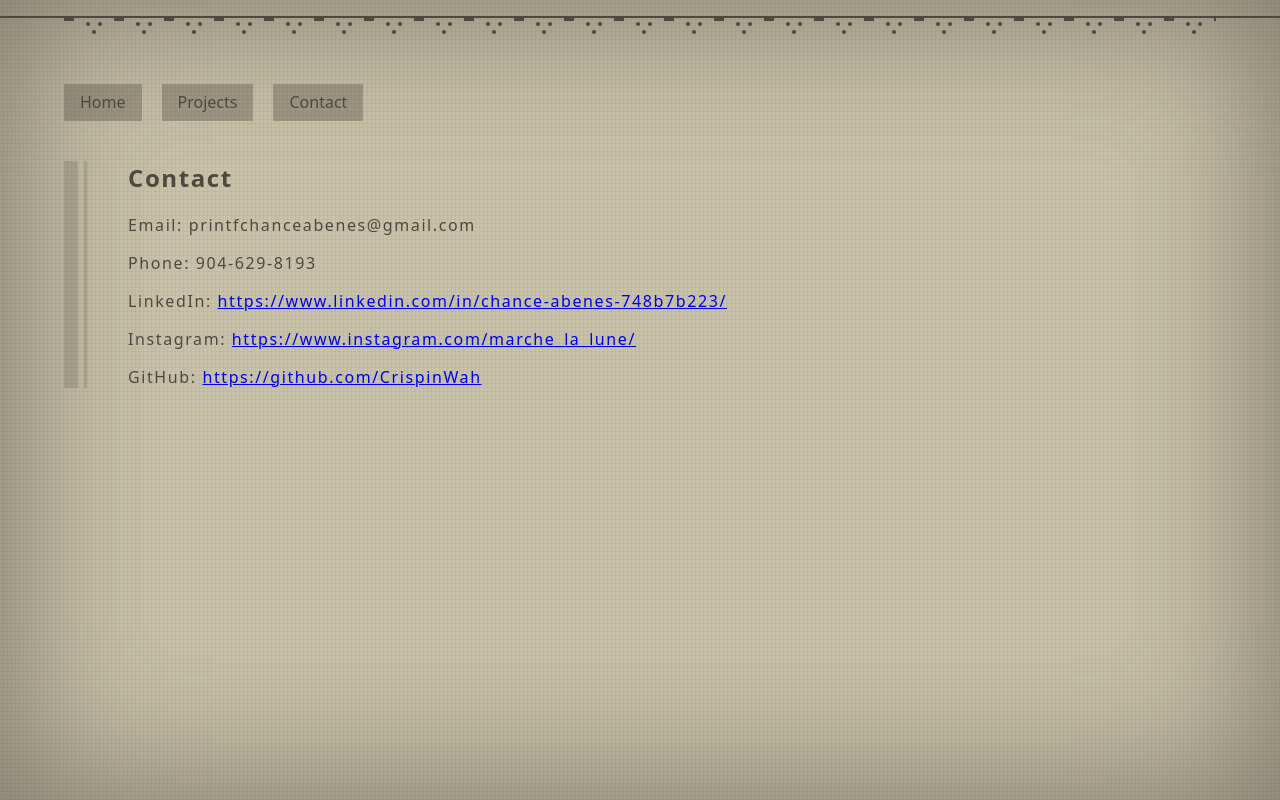
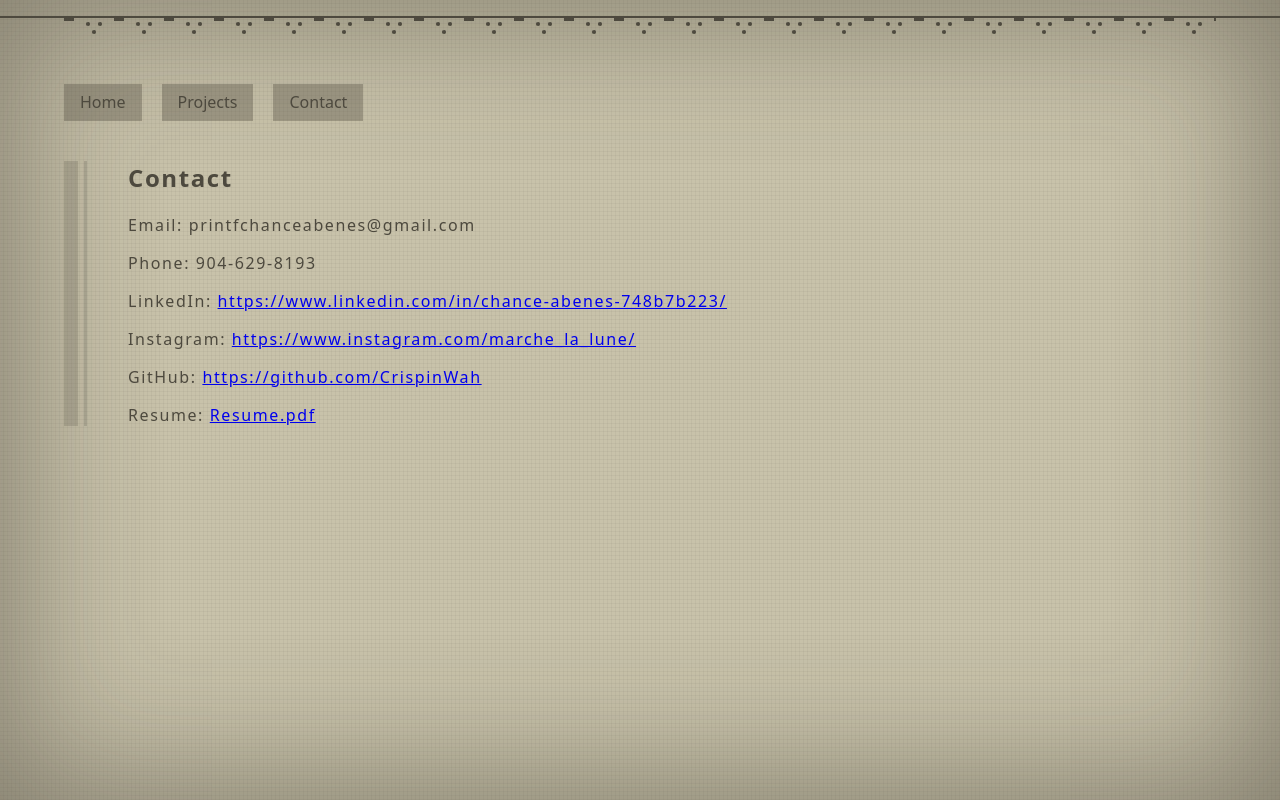
Before and after one commit to CrispinWah/Resume-Website, a React (Vite) app: page /Contact in a window 1280 px wide. Built offline with nearby package versions, Linux system fonts and the light colour scheme.

Commit message:
added resume

```diff
--- a/src/components/Contact.jsx
+++ b/src/components/Contact.jsx
@@ -1,5 +1,5 @@
 import React from "react";
-
+import Resume from '../files/ChanceSeniorResume v6.pdf';
 const Contact = () => {
 
 
@@ -27,6 +27,9 @@ const Contact = () => {
             <p>GitHub: <a href="https://github.com/CrispinWah" target="_blank" rel="noopener noreferrer">https://github.com/CrispinWah</a>
 
 </p>
+<p>Resume: <a href={Resume} target="_blank" rel="noopener noreferrer">Resume.pdf</a>
+
+</p>
          </div>
         </div>
         </>
```
Also changed, not shown: 1 other file (tests, documents, lock files or other folders).
